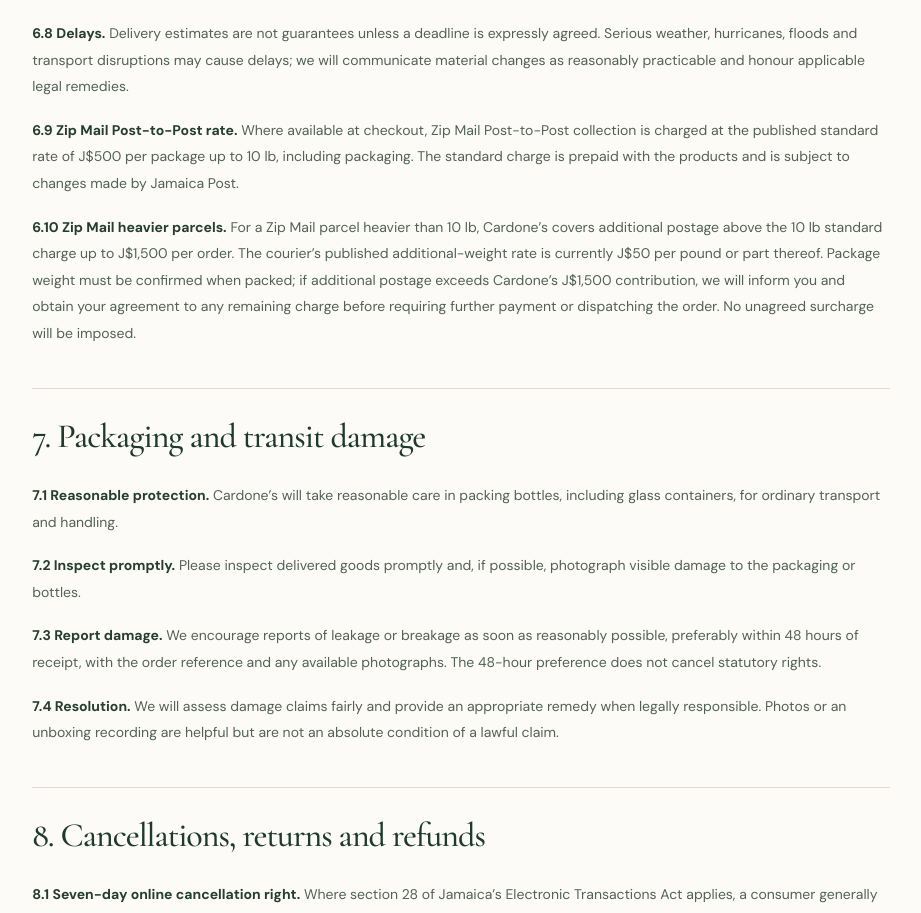
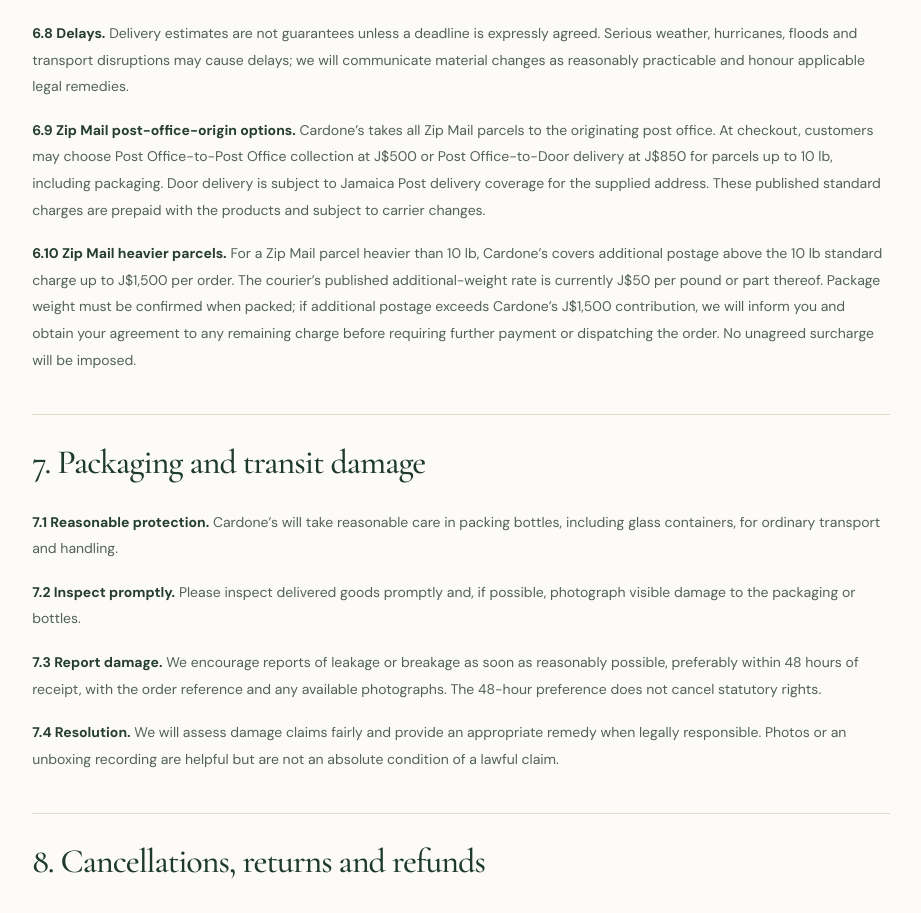
Before and after one commit to georgeorlandovirgo-gif/CARDONES-, a Next.js app: page /terms-and-conditions in a window 1280 px wide. Shown: the part 4544-5457 px from the top of the page, without its empty margins (179-1100 px from the left). Built offline with nearby package versions, Linux system fonts and the light colour scheme; no server answers; a web font is replaced by a local one.

Commit message:
Clarify only Cardone’s two post-office-origin Zip Mail options in Terms and Conditions

```diff
--- a/src/app/terms-and-conditions/page.tsx
+++ b/src/app/terms-and-conditions/page.tsx
@@ -54,7 +54,7 @@ const sections: Array<{title:string;clauses:Array<[string,string]>}> = [
   ["6.6 Uncollected parcels","Customers choosing collection must collect within the provider’s stated period. We may contact you to arrange redelivery or return, subject to any lawful, properly disclosed additional charges."],
   ["6.7 Loss and risk","Responsibility for loss or damage is governed by the applicable contract and Jamaican law. Cardone’s does not automatically disclaim responsibility merely because an independent courier has received the parcel."],
   ["6.8 Delays","Delivery estimates are not guarantees unless a deadline is expressly agreed. Serious weather, hurricanes, floods and transport disruptions may cause delays; we will communicate material changes as reasonably practicable and honour applicable legal remedies."],
-  ["6.9 Zip Mail Post-to-Post rate","Where available at checkout, Zip Mail Post-to-Post collection is charged at the published standard rate of J$500 per package up to 10 lb, including packaging. The standard charge is prepaid with the products and is subject to changes made by Jamaica Post."],
+  ["6.9 Zip Mail post-office-origin options","Cardone’s takes all Zip Mail parcels to the originating post office. At checkout, customers may choose Post Office-to-Post Office collection at J$500 or Post Office-to-Door delivery at J$850 for parcels up to 10 lb, including packaging. Door delivery is subject to Jamaica Post delivery coverage for the supplied address. These published standard charges are prepaid with the products and subject to carrier changes."],
   ["6.10 Zip Mail heavier parcels","For a Zip Mail parcel heavier than 10 lb, Cardone’s covers additional postage above the 10 lb standard charge up to J$1,500 per order. The courier’s published additional-weight rate is currently J$50 per pound or part thereof. Package weight must be confirmed when packed; if additional postage exceeds Cardone’s J$1,500 contribution, we will inform you and obtain your agreement to any remaining charge before requiring further payment or dispatching the order. No unagreed surcharge will be imposed."]
  ]},
  {title:"7. Packaging and transit damage",clauses:[
```
